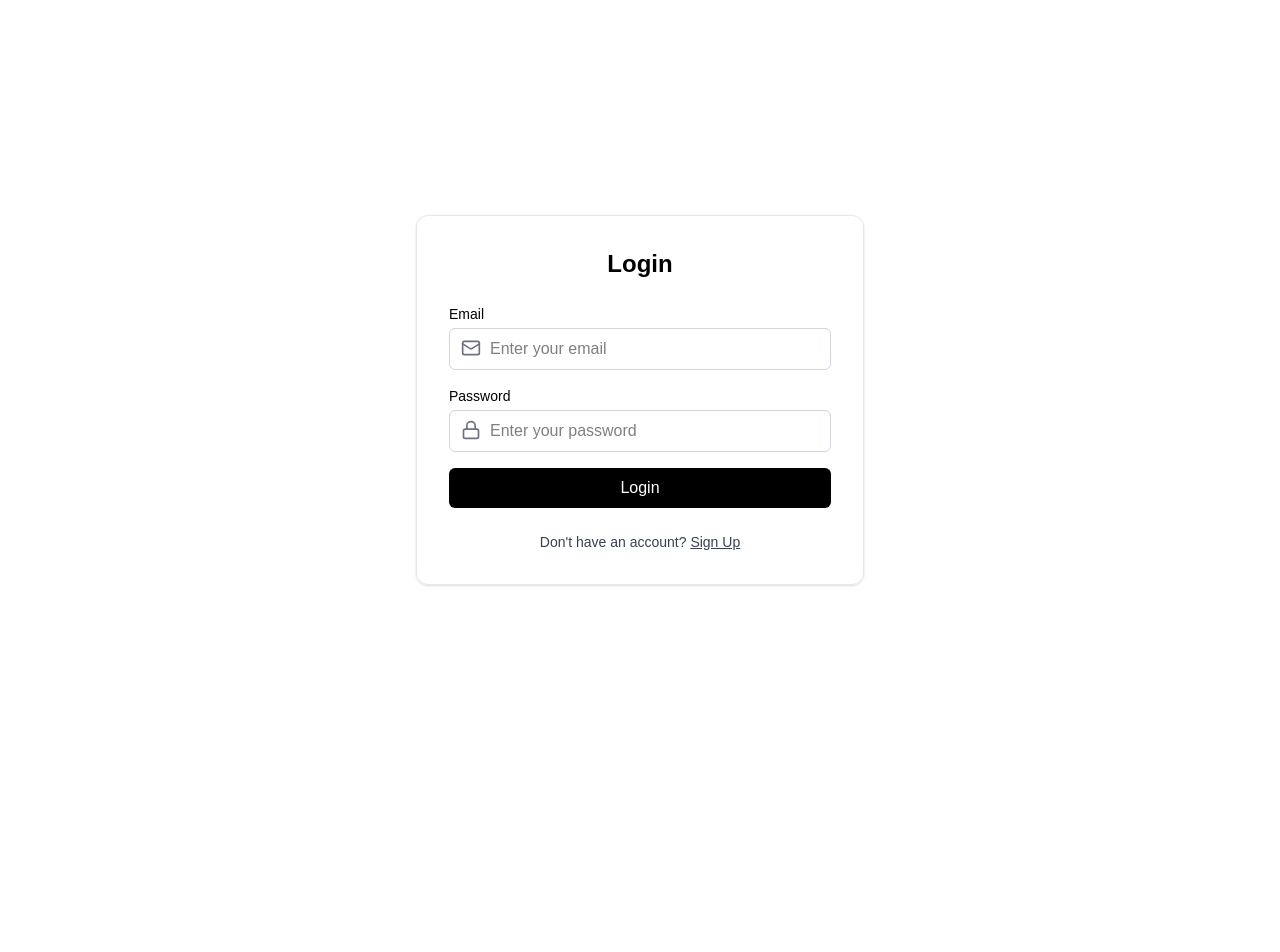
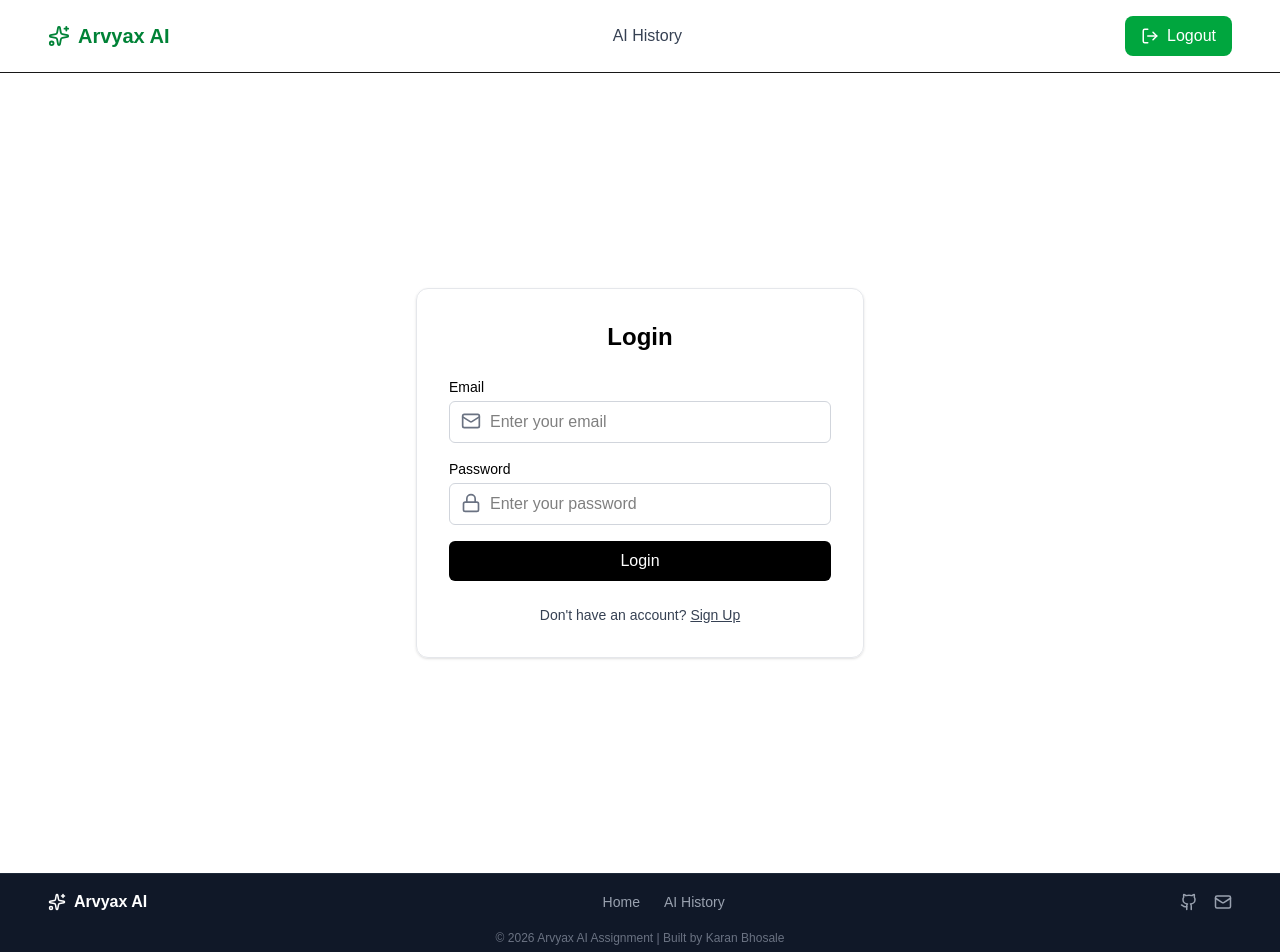
Before and after one commit to KaranBhosale8585/Arvyax-Assignment, a Next.js app: page /login in a window 1280 px wide. Shown: the top 952 px of the page. Before the commit the page ends 800 px from the top, so only its background shows below. Built offline with nearby package versions, Linux system fonts and the light colour scheme.

Commit message:
feat: add header & footer

```diff
--- /dev/null
+++ b/app/components/Footer.tsx
@@ -0,0 +1,46 @@
+import Link from "next/link";
+import { Sparkles, Github, Mail } from "lucide-react";
+
+export default function Footer() {
+  return (
+    <footer className="bg-gray-900 text-gray-400 border-t border-gray-800">
+      <div className="max-w-7xl mx-auto px-6 md:px-12 py-4 flex flex-col md:flex-row items-center justify-between gap-3">
+        <div className="flex items-center gap-2 text-white font-semibold">
+          <Sparkles size={18} />
+          Arvyax AI
+        </div>
+
+        <div className="flex items-center gap-6 text-sm">
+          <Link href="/" className="hover:text-white">
+            Home
+          </Link>
+
+          <Link href="/ai-history" className="hover:text-white">
+            AI History
+          </Link>
+        </div>
+
+        <div className="flex items-center gap-4">
+          <a
+            href="https://github.com/KaranBhosale8585"
+            className="hover:text-white"
+          >
+            <Github size={18} />
+          </a>
+
+          <a
+            href="mailto:karanbhosale8586@email.com"
+            className="hover:text-white"
+          >
+            <Mail size={18} />
+          </a>
+        </div>
+      </div>
+
+      <div className="text-center text-xs text-gray-500 pb-3">
+        © {new Date().getFullYear()} Arvyax AI Assignment | Built by Karan
+        Bhosale
+      </div>
+    </footer>
+  );
+}
--- /dev/null
+++ b/app/components/Header.tsx
@@ -0,0 +1,98 @@
+"use client";
+
+import Link from "next/link";
+import { useState } from "react";
+import { Menu, X, LogOut, Sparkles } from "lucide-react";
+import { useRouter } from "next/navigation";
+import toast from "react-hot-toast";
+
+export default function Header() {
+  const [open, setOpen] = useState(false);
+  const [loading, setLoading] = useState(false);
+  const router = useRouter();
+
+  const handleLogout = async () => {
+    try {
+      setLoading(true);
+
+      const res = await fetch("/api/logout", {
+        method: "POST",
+      });
+
+      const data = await res.json();
+
+      if (!res.ok) {
+        toast.error(data.message || "Logout failed. Please try again.");
+        throw new Error(data.message || "Logout failed");
+      }
+
+      if (res.ok) {
+        toast.success(data.message || "Logged out successfully.");
+        router.push("/login");
+      }
+    } catch (err) {
+      toast.error("Logout failed. Please try again.");
+    } finally {
+      setLoading(false);
+    }
+  };
+
+  return (
+    <header className="w-full bg-white shadow-sm border-b">
+      <div className="max-w-7xl mx-auto px-6 md:px-12 py-4 flex items-center justify-between">
+        <Link
+          href="/"
+          className="flex items-center gap-2 text-xl font-bold text-green-700"
+        >
+          <Sparkles size={22} />
+          Arvyax AI
+        </Link>
+
+        <nav className="hidden md:flex items-center gap-8 text-gray-700 font-medium">
+
+          <Link href="/ai-history" className="hover:text-green-600 transition">
+            AI History
+          </Link>
+        </nav>
+
+        <div className="hidden md:block">
+          <button
+            onClick={handleLogout}
+            disabled={loading}
+            className="flex items-center gap-2 bg-green-600 text-white px-4 py-2 rounded-lg hover:bg-green-700 transition"
+          >
+            <LogOut size={18} />
+            {loading ? "Logging out..." : "Logout"}
+          </button>
+        </div>
+
+        <button className="md:hidden" onClick={() => setOpen(!open)}>
+          {open ? <X size={26} /> : <Menu size={26} />}
+        </button>
+      </div>
+
+      {open && (
+        <div className="md:hidden border-t bg-white">
+          <div className="flex flex-col px-6 py-4 gap-4 text-gray-700">
+
+            <Link
+              href="/ai-history"
+              onClick={() => setOpen(false)}
+              className="hover:text-green-600"
+            >
+              AI History
+            </Link>
+
+            <button
+              onClick={handleLogout}
+              className="flex items-center gap-2 bg-green-600 text-white px-4 py-2 rounded-lg w-fit"
+            >
+              <LogOut size={18} />
+              Logout
+            </button>
+          </div>
+        </div>
+      )}
+    </header>
+  );
+}
--- a/app/layout.tsx
+++ b/app/layout.tsx
@@ -2,6 +2,8 @@ import type { Metadata } from "next";
 import { Geist, Geist_Mono } from "next/font/google";
 import "./globals.css";
 import { Toaster } from "react-hot-toast";
+import Header from "./components/Header";
+import Footer from "./components/Footer";
 
 const geistSans = Geist({
   variable: "--font-geist-sans",
@@ -29,7 +31,12 @@ export default function RootLayout({
         className={`${geistSans.variable} ${geistMono.variable} antialiased`}
       >
         <Toaster position="top-right" />
-        {children}
+
+        <Header />
+
+        <main className="min-h-screen">{children}</main>
+
+        <Footer />
       </body>
     </html>
   );
```
